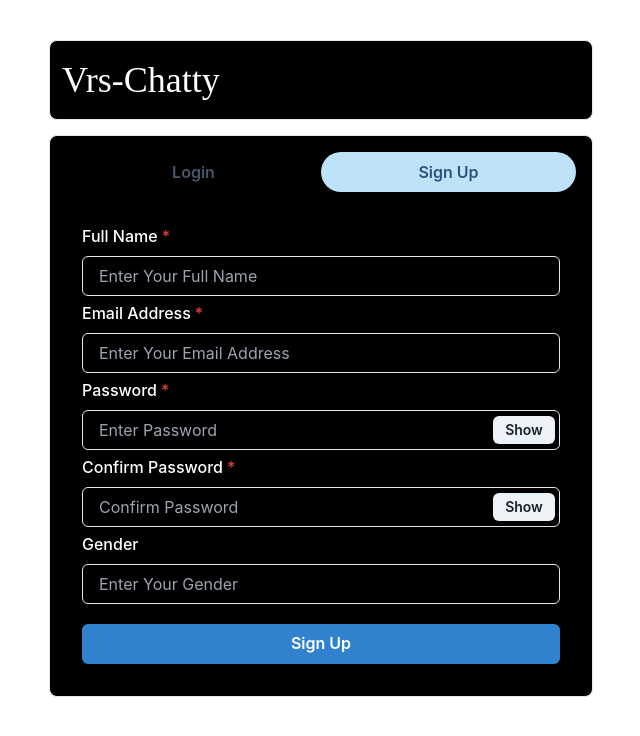
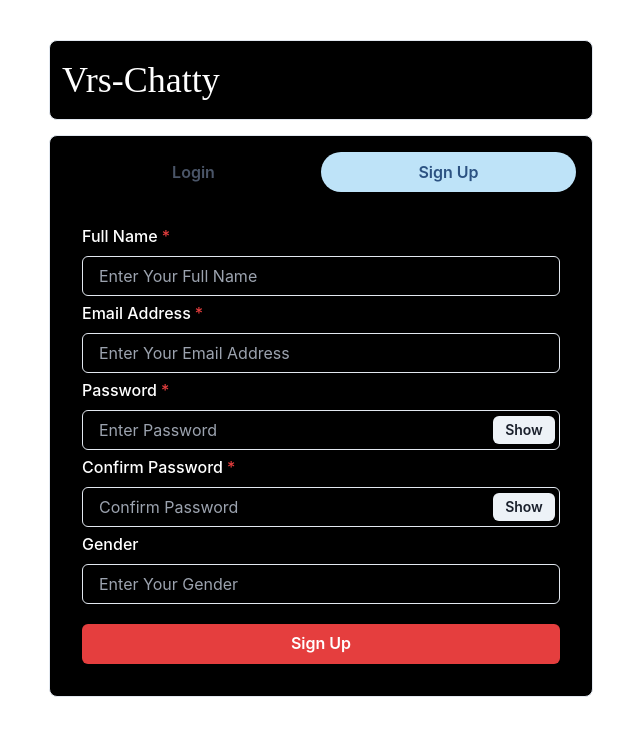
Before and after one commit to RachitSahu26/Chat-app, a React (Vite) app in the folder Frontend/: page / in a window 1280 px wide. Both pictures are taken after a click on the tab "Sign Up". Shown: the top 736 px of the page, without its empty margins (319-959 px from the left). Built offline with nearby package versions, Linux system fonts and the light colour scheme.

Commit message:
changed in the color

```diff
--- a/Frontend/src/Components/Authentication/Signup.jsx
+++ b/Frontend/src/Components/Authentication/Signup.jsx
@@ -146,7 +146,7 @@ function Signup() {
 
       {/* Signup Button */}
       <Button
-        colorScheme="blue"
+        colorScheme="red"
         width="100%"
         style={{ marginTop: 15 }}
         onClick={submitHandler}
```
